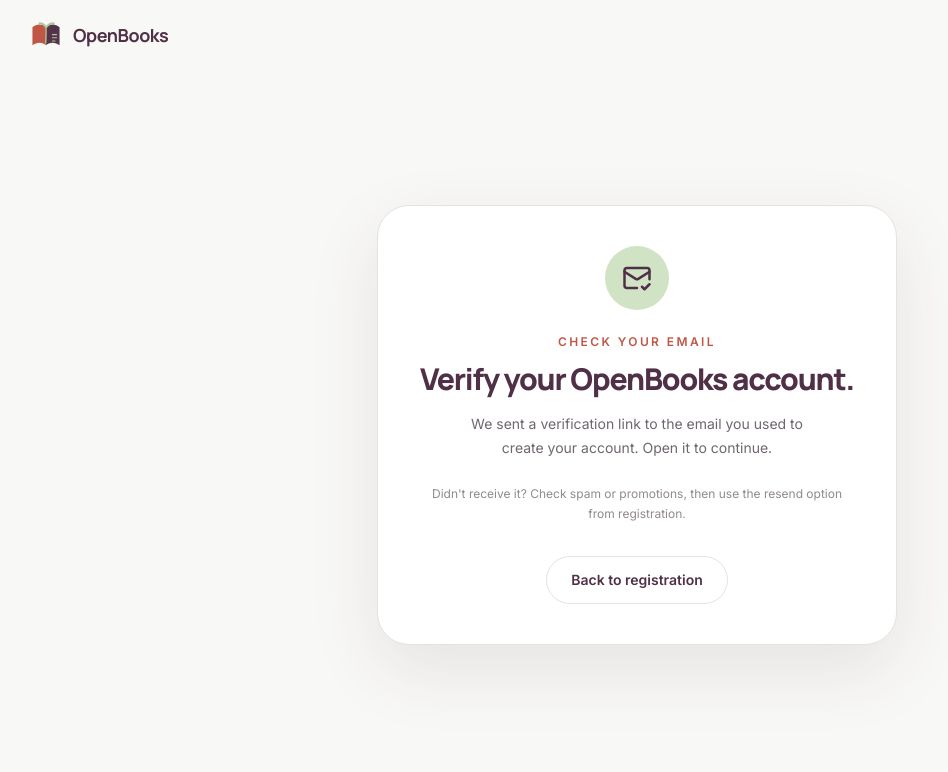
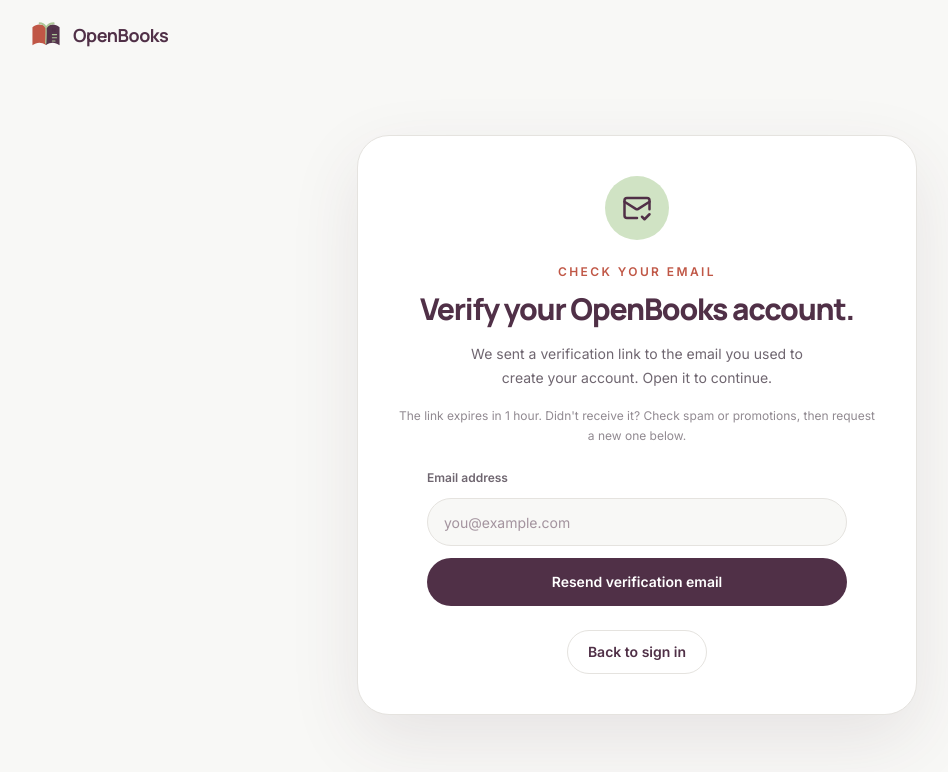
Before and after one commit to awesomeakokayo/OpenBooks, a Next.js app: page /verify-email in a window 1280 px wide. Shown: the top 772 px of the page, without its empty margins (3-951 px from the left). Built offline with nearby package versions, Linux system fonts and the light colour scheme.

Commit message:
feat(auth): add resend verification UX

```diff
--- a/app/verify-email/page.tsx
+++ b/app/verify-email/page.tsx
@@ -1,13 +1,14 @@
 import Link from "next/link";
 import { Check, MailCheck, RefreshCw, XCircle } from "lucide-react";
 import { OpenBooksBrandMark } from "@/components/openbooks-brand-mark";
+import { ResendVerificationForm } from "./ResendVerificationForm";
 
 export default async function VerifyEmailPage({
   searchParams,
 }: {
-  searchParams: Promise<{ status?: string }>;
+  searchParams: Promise<{ status?: string; email?: string }>;
 }) {
-  const { status } = await searchParams;
+  const { status, email } = await searchParams;
   const success = status === "success";
   const invalid = status === "invalid";
   const rateLimited = status === "rate-limited";
@@ -22,17 +23,13 @@ export default async function VerifyEmailPage({
       </header>
 
       <section className="flex min-h-[calc(100vh-88px)] items-center justify-center px-5 py-12">
-        <div className="w-full max-w-[520px] rounded-[32px] border border-[#E5E3DF] bg-white p-8 text-center shadow-[0_25px_70px_rgba(80,48,71,0.10)] sm:p-10">
+        <div className="w-full max-w-[560px] rounded-[32px] border border-[#E5E3DF] bg-white p-8 text-center shadow-[0_25px_70px_rgba(80,48,71,0.10)] sm:p-10">
           {success ? (
             <>
-              <div className="mx-auto flex h-16 w-16 items-center justify-center rounded-full bg-[#D0E3C4] text-[#36563A]">
-                <Check size={30} strokeWidth={2.5} />
-              </div>
+              <div className="mx-auto flex h-16 w-16 items-center justify-center rounded-full bg-[#D0E3C4] text-[#36563A]"><Check size={30} strokeWidth={2.5} /></div>
               <p className="mt-6 text-xs font-semibold uppercase tracking-[0.2em] text-[#ADC698]">Email verified</p>
               <h1 className="mt-3 font-heading text-3xl font-extrabold tracking-[-0.04em]">You're verified.</h1>
-              <p className="mx-auto mt-4 max-w-[38ch] text-sm leading-6 text-[#6F6670]">
-                Your OpenBooks account is ready. Sign in to continue setting up your business.
-              </p>
+              <p className="mx-auto mt-4 max-w-[38ch] text-sm leading-6 text-[#6F6670]">Your OpenBooks account is ready. Sign in to continue setting up your business.</p>
               <Link href="/login" className="mt-8 inline-flex h-12 items-center justify-center gap-2 rounded-2xl bg-[#C05746] px-6 text-sm font-semibold text-white">Continue to sign in</Link>
             </>
           ) : invalid ? (
@@ -40,22 +37,24 @@ export default async function VerifyEmailPage({
               <div className="mx-auto flex h-16 w-16 items-center justify-center rounded-full bg-[#FDECEC] text-[#B42318]"><XCircle size={30} /></div>
               <h1 className="mt-6 font-heading text-3xl font-extrabold tracking-[-0.04em]">That link is no longer valid.</h1>
               <p className="mx-auto mt-4 max-w-[40ch] text-sm leading-6 text-[#6F6670]">The verification link may have expired or already been used.</p>
-              <Link href="/login" className="mt-8 inline-flex h-12 items-center justify-center rounded-2xl bg-[#503047] px-6 text-sm font-semibold text-white">Back to sign in</Link>
+              <ResendVerificationForm email={email} />
             </>
           ) : rateLimited ? (
             <>
               <div className="mx-auto flex h-16 w-16 items-center justify-center rounded-full bg-[#FFF5D9] text-[#8A5A00]"><RefreshCw size={30} /></div>
               <h1 className="mt-6 font-heading text-3xl font-extrabold tracking-[-0.04em]">Please wait a moment.</h1>
               <p className="mx-auto mt-4 max-w-[40ch] text-sm leading-6 text-[#6F6670]">Too many verification attempts were made. Please try again shortly.</p>
+              <Link href={`/verify-email${email ? `?email=${encodeURIComponent(email)}` : ""}`} className="mt-8 inline-flex h-12 items-center justify-center rounded-2xl border border-[#E5E3DF] bg-white px-6 text-sm font-semibold text-[#503047]">Try again</Link>
             </>
           ) : (
             <>
               <div className="mx-auto flex h-16 w-16 items-center justify-center rounded-full bg-[#D0E3C4] text-[#503047]"><MailCheck size={30} /></div>
               <p className="mt-6 text-xs font-semibold uppercase tracking-[0.2em] text-[#C05746]">Check your email</p>
               <h1 className="mt-3 font-heading text-3xl font-extrabold tracking-[-0.04em]">Verify your OpenBooks account.</h1>
-              <p className="mx-auto mt-4 max-w-[40ch] text-sm leading-6 text-[#6F6670]">We sent a verification link to the email you used to create your account. Open it to continue.</p>
-              <p className="mt-6 text-xs leading-5 text-[#918A91]">Didn't receive it? Check spam or promotions, then use the resend option from registration.</p>
-              <Link href="/register" className="mt-8 inline-flex h-12 items-center justify-center rounded-2xl border border-[#E5E3DF] bg-white px-6 text-sm font-semibold text-[#503047] hover:bg-[#F8F8F6]">Back to registration</Link>
+              <p className="mx-auto mt-4 max-w-[40ch] text-sm leading-6 text-[#6F6670]">We sent a verification link to {email ? <strong>{email}</strong> : "the email you used to create your account"}. Open it to continue.</p>
+              <p className="mt-4 text-xs leading-5 text-[#918A91]">The link expires in 1 hour. Didn't receive it? Check spam or promotions, then request a new one below.</p>
+              <ResendVerificationForm email={email} />
+              <Link href="/login" className="mt-6 inline-flex h-11 items-center justify-center rounded-2xl border border-[#E5E3DF] bg-white px-5 text-sm font-semibold text-[#503047] hover:bg-[#F8F8F6]">Back to sign in</Link>
             </>
           )}
         </div>
```
